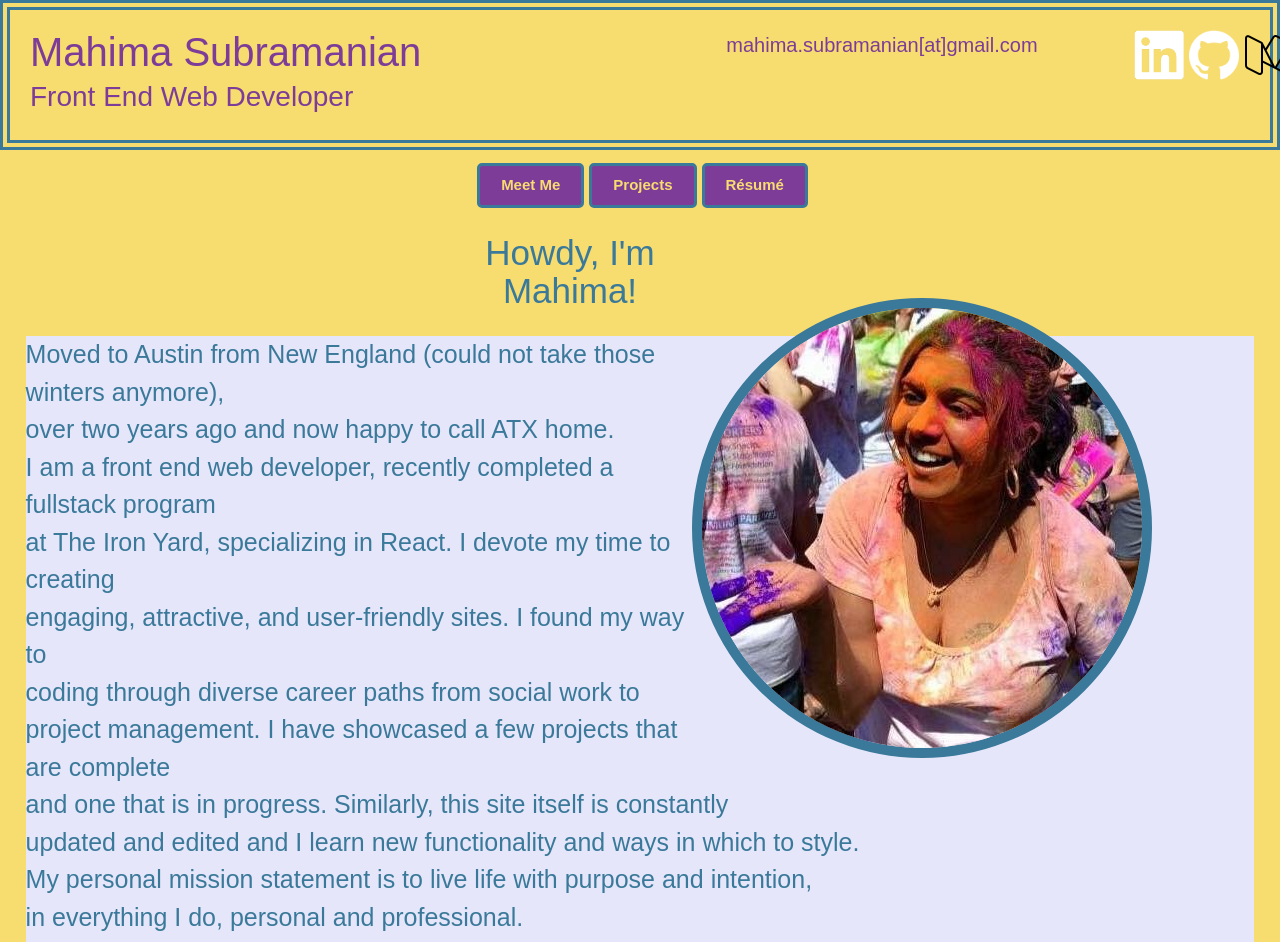
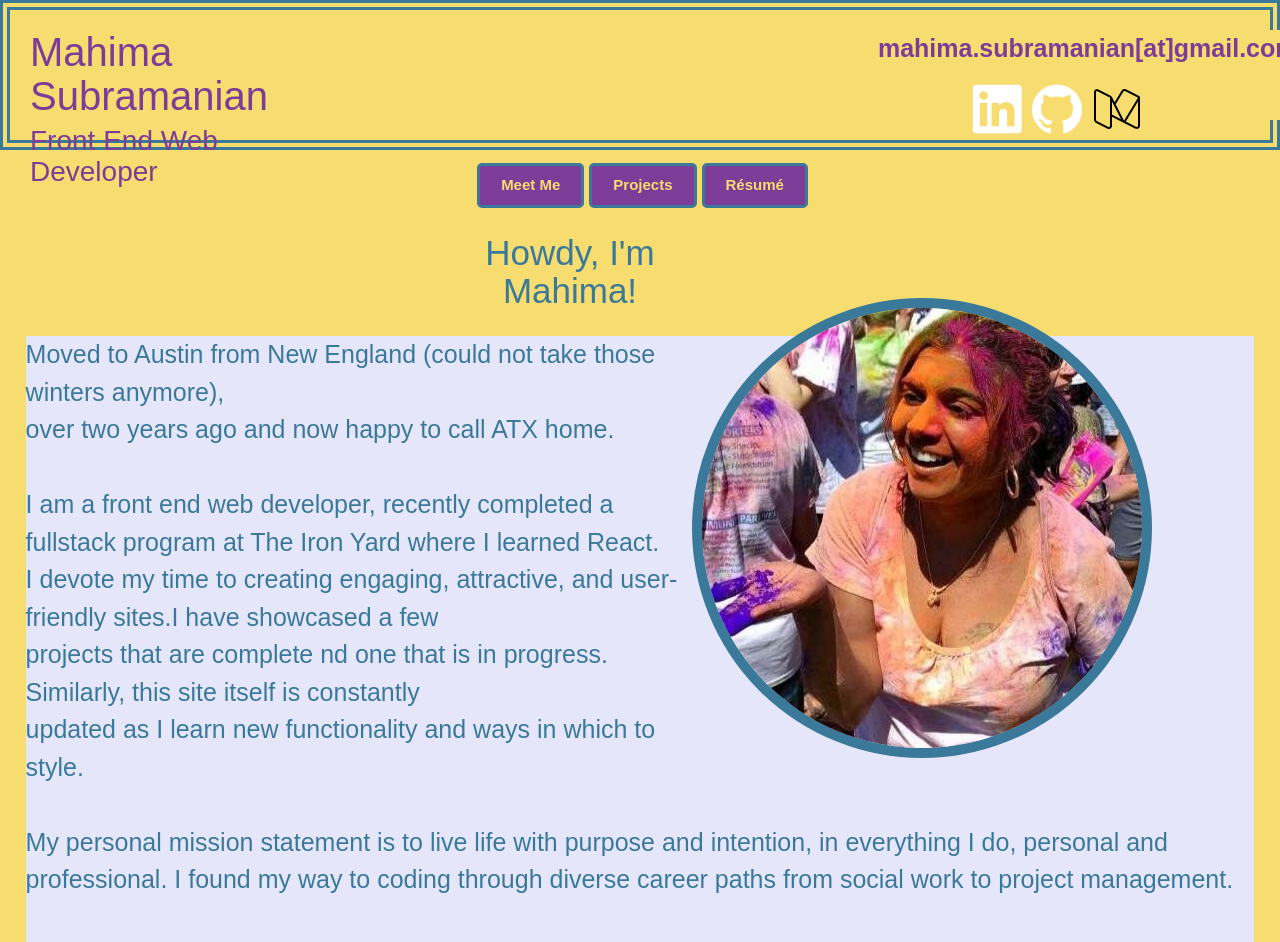
Before and after one commit to Smahima/smahima.github.io, a React (Create React App) app: page /about in a window 1280 px wide. Shown: the top 942 px of the page. Built offline with nearby package versions, Linux system fonts and the light colour scheme.

Commit message:
fixed formatting for text in about, added separate div for text & re-formatted email and icons in heading.

```diff
--- a/src/components/About.js
+++ b/src/components/About.js
@@ -18,25 +18,26 @@ export default class About extends Component {
           <div className="bio">
 
             <h5>{"Howdy, I'm Mahima!"}</h5>
-            <p><span>Moved to Austin from New England (could not take those winters anymore),</span></p>
-            <p><span>over two years ago and now happy to call ATX home.</span></p>
+          <div id="bio-text">
+            <p>Moved to Austin from New England (could not take those winters anymore),</p>
+            <p>over two years ago and now happy to call ATX home.</p><br></br>
 
-            <p><span>I am a front end web developer, recently completed a fullstack program</span></p>
-            <p>at The Iron Yard, specializing in React. I devote my time to creating</p>
-            <p>engaging, attractive, and user-friendly sites. I found my way to</p>
-            <p>coding through diverse career paths from social work to</p>
-            <p>project management. I have showcased a few projects that are complete</p>
-            <p>and one that is in progress. Similarly, this site itself is constantly</p>
-            <p>updated and edited and I learn new functionality and ways in which to style.</p>
+            <p>I am a front end web developer, recently completed a fullstack program at The Iron Yard where I learned React.</p>
+            <p>I devote my time to creating engaging, attractive, and user-friendly sites.I have showcased a few</p>
+            <p>projects that are complete nd one that is in progress. Similarly, this site itself is constantly </p>
+            <p>updated as I learn new functionality and ways in which to style. </p>
+            <br></br>
 
-            <p>My personal mission statement is to live life with purpose and intention,</p>
-            <p>in everything I do, personal and professional.</p>
+            <p>My personal mission statement is to live life with purpose and intention, in everything I do, personal and professional. I found my way
+               to coding through diverse career paths from social work to project management.</p>
+            <br></br>
 
             <p>When I’m not in front of the terminal, I am reading (my ideal home is a library),</p>
             <p>dancing, volunteering, or enjoying what Austin has to offer. Exploring Austin includes</p>
             <p>finding coffee shops in which to read or code. Come join me for a cup of java! (see what I did there?)</p><br></br>
           </div>
         </div>
+        </div>
 
     );
   }
--- a/src/components/Projects.js
+++ b/src/components/Projects.js
@@ -27,10 +27,10 @@ export default class Projects extends Component {
         </div>
 
        <div className="project">
-         <h3> Calculator</h3>
+          <h3>Calculator</h3>
          <img src={calculator} className="portfolio-image"/>
-         <p className="project-details">This project tasked us to create a simple calcultor able to handle basic arithmetic.</p>
-         <p className="technology"> <span className="bold"> Technology used:</span> CSS, HTML5, JavaScript</p>
+           <p className="project-details">This project tasked us to create a simple calcultor able to handle basic arithmetic.</p>
+           <p className="technology"> <span className="bold"> Technology used:</span> CSS, HTML5, JavaScript</p>
          <div className="project-links">
            <a href="https://johnny5.surge.sh">Live Link </a>
            <a href="https://github.com/Smahima/calculatorAlgorithmsPractice"> Code</a>
--- a/src/styles/index.css
+++ b/src/styles/index.css
@@ -24,16 +24,17 @@ body {
   background-color:  #F7DC6F;
   color:#7D3C98;
   /*margin: 3% 0 0 3%;*/
-  display: flex;
-  flex-direction: row;
-  margin-left: 25%;
+  /*display: flex;
+  flex-direction: row;*/
+  margin-left: 50%;
 
 }
 
 .email{
   display: flex;
   flex-direction: row;
-  font-size: 20px;
+  font-size: 25px;
+  font-weight: bold;
 }
 
 .social-media {
@@ -53,7 +54,6 @@ body {
 #medium {
   margin-left: 3%;
 }
-
 /*Header ends*/
 
 /*Nav buttons start*/
@@ -92,14 +92,6 @@ a:visited {
 
 /*About page start*/
 
-.bio p {
-  margin: 0 2% 0 2%;
-  font-size: 25px;
-  color: #3a7999;
-  background-color: #E6E6FA;
-
-}
-
 h5 {
   margin: 2% 0 2% 35%;
   font-size: 35px;
@@ -114,6 +106,17 @@ h5 {
  margin: 5% 10% 0 0;
 
 }
+
+#bio-text {
+  margin: 0 2% 0 2%;
+  font-size: 25px;
+  color: #3a7999;
+  background-color: #E6E6FA;
+}
+
+#bio-text p {
+  margin: 0;
+}
 /*About page end*/
 
 /*Portfolio page start*/
@@ -122,12 +125,9 @@ h5 {
   align-items: center;
 }
 .portfolio-image {
- width: 20%;
- height: 20%;
- margin-left: 5%;
+max-width: 40%;
 
 }
-
 .project{
   display:flex;
   flex-direction: column;
```
